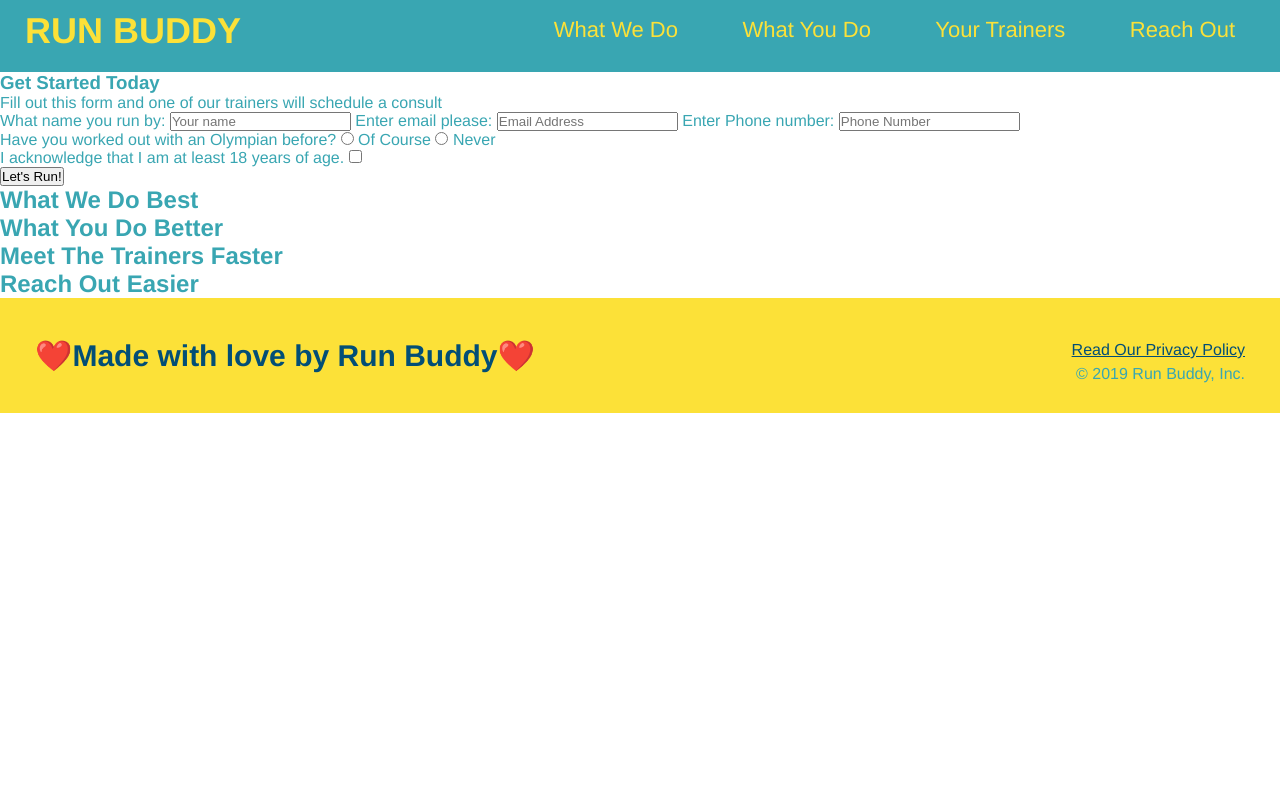
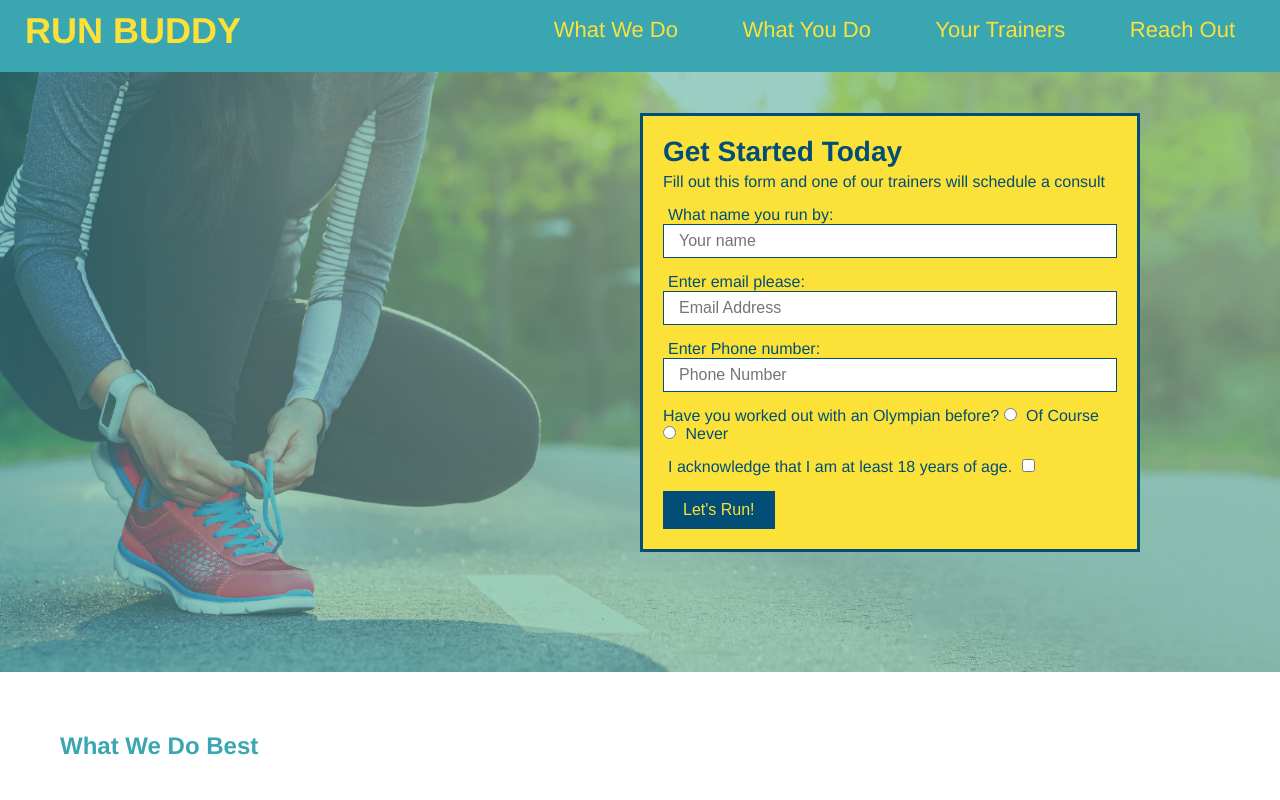
Before and after one commit to coleyrockin/run-buddy, a plain HTML site: page index.html in a window 1280 px wide. Shown: the top 800 px of the page. Drawn offline with Linux system fonts and the light colour scheme.

Commit message:
<update>

```diff
--- a/assets/css/style.css
+++ b/assets/css/style.css
@@ -29,6 +29,7 @@ header h1 {
 header a {
   color: #fce138;
 }
+
 header a {
   text-decoration: none;
   color: #fce138;
@@ -70,3 +71,56 @@ footer div {
 footer a {
   color: #024e76;
 }
+
+section {
+  padding: 60px;
+ }
+
+/* Hero Style Start */
+.hero {
+  background-image: url("../images/hero-bg.jpeg");
+  height: 600px;
+  background-size: cover;
+  background-position: center;
+  position: relative;
+}
+.hero-form {
+  border: 3px solid #024e76;
+  background-color: #fce138;
+  padding: 20px;
+  width: 500px;
+  color: #024e76;
+  position: absolute;
+  bottom: 120px;
+  right: 140px;
+}
+
+.hero-form h3 {
+  font-size: 28px;
+  margin: 0;
+}
+
+.hero-form p {
+  margin: 5px 0 15px 0;
+}
+
+.form-input {
+  border: 1px solid #024e76;
+  display: block;
+  padding: 7px 15px;
+  font-size: 16px;
+  color: #024e76;
+  width: 100%;
+  margin-bottom: 15px;
+}
+.hero-form label {
+  margin: 0 5px;
+}
+.hero-form button {
+  color: #fce138;
+  background-color: #024e76;
+  border: none;
+  padding: 10px 20px;
+  font-size: 16px;
+}
+/* Hero Style End */
--- a/index.html
+++ b/index.html
@@ -34,18 +34,20 @@
         </header>
 
         <!-- her/jumbotron-->
-        <section>
-          <div>
+        <section class="hero">
+          <div class="hero-form">
             <h3>Get Started Today</h3>
             <p>Fill out this form and one of our trainers will schedule a consult</p>
             <!--Add form element-->
             <form>
               <label for="name">What name you run by:</label>
-              <input type="text" placeholder="Your name" name="name" id="name" />
+              <input type="text" placeholder="Your name" name="name" id="name" class="form-input"/>
+
               <label for="email">Enter email please:</label>
-              <input type="text" placeholder="Email Address" name="email" id="email" />
+              <input type="text" placeholder="Email Address" name="email" id="email" class="form-input"/>
+
               <label for="phone">Enter Phone number:</label>
-              <input type="text" placeholder="Phone Number" name="phone" id="phone" />
+              <input type="text" placeholder="Phone Number" name="phone" id="phone" class="form-input" />
               <p>
                 Have you worked out with an Olympian before?
                 <input type="radio" name="Olympian-confirm" id="Olympian-yes" />
```
Also changed, not shown: assets/images/hero-bg.jpeg (added).
